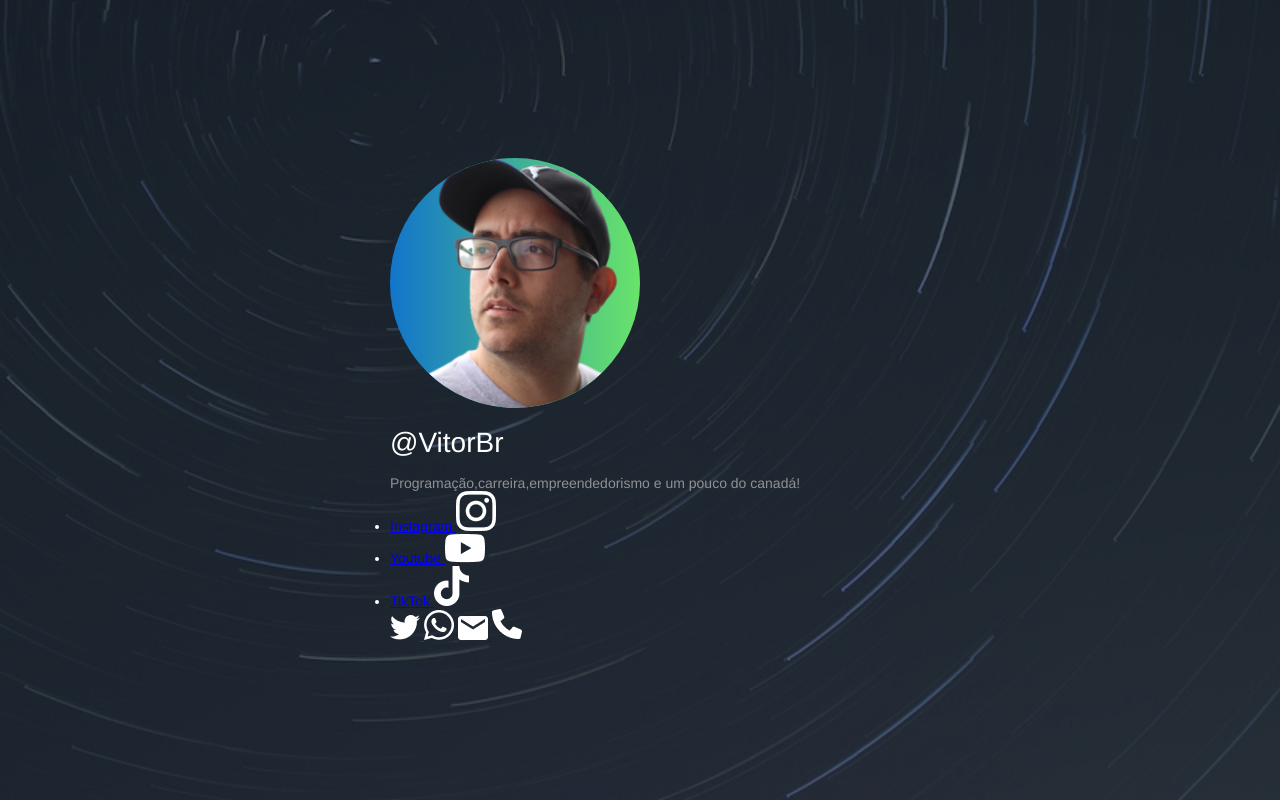
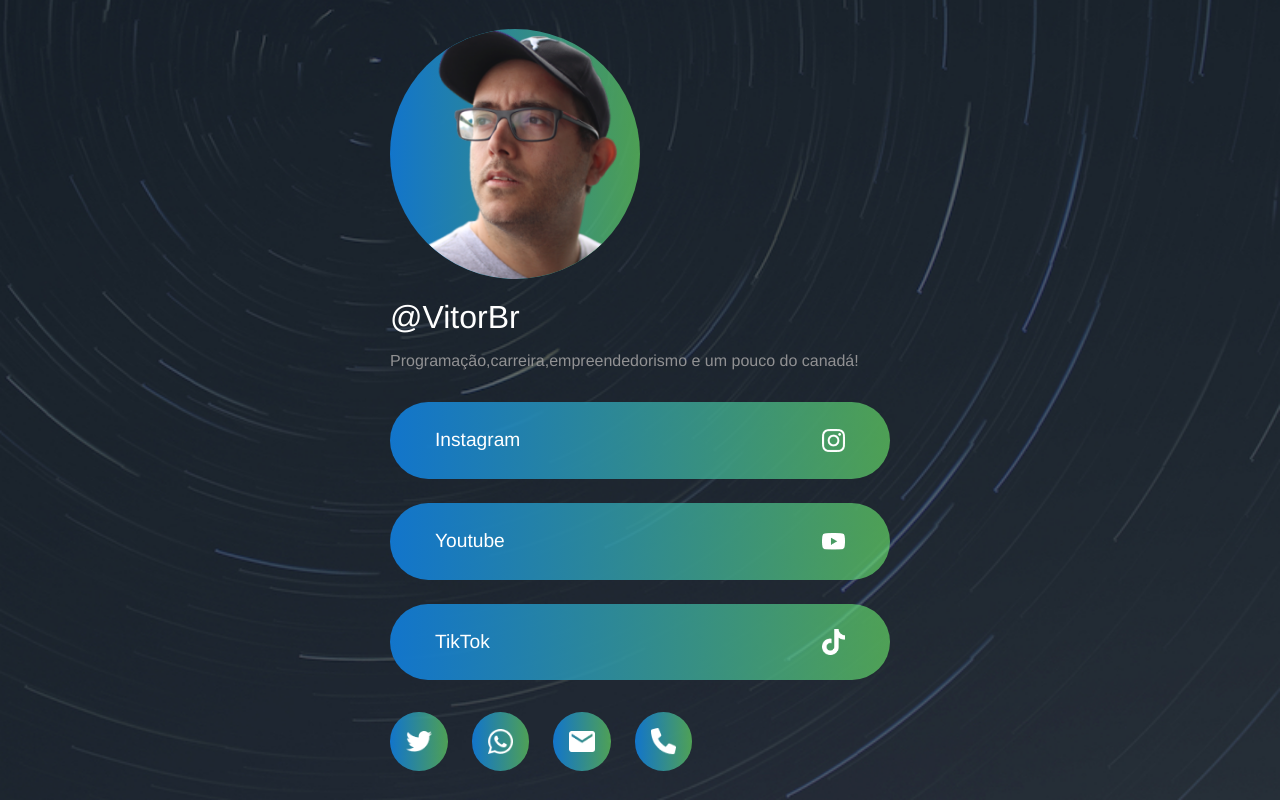
Before and after one commit to vitorquirino/html-5-e-css-3, a plain HTML site: page ex-48/index.html in a window 1280 px wide. Drawn offline with Linux system fonts and the light colour scheme.

Commit message:
atualização.

```diff
--- a/ex-48/index.html
+++ b/ex-48/index.html
@@ -15,23 +15,23 @@
             <p class="description">Programação,carreira,empreendedorismo e um pouco do canadá!</p>
         </header>
 
-        <ul>
-            <li>
-                <a href="https://www.instagram.com/_.vitorbr/" target="_blank">
+        <ul class="list">
+            <li class="list-item gradient">
+                <a class="link" href="https://www.instagram.com/_.vitorbr/" target="_blank">
                     Instagram
                     <img src="img/instagram.png" alt="instagram">
                 </a>
             </li>
 
-            <li>
-                <a href="https://www.youtube.com/channel/UCY9ZMc5dBiW6n6aX_xnqjFQ" target="_blank">
+            <li class="list-item gradient">
+                <a class="link" href="https://www.youtube.com/channel/UCY9ZMc5dBiW6n6aX_xnqjFQ" target="_blank">
                     Youtube
                     <img src="img/youtube.png" alt="instagram">
                 </a>
             </li>
 
-            <li>
-                <a href="https://www.tiktok.com/@vitor_.br" target="_blank">
+            <li class="list-item gradient">
+                <a class="link" href="https://www.tiktok.com/@vitor_.br" target="_blank">
                     TikTok
                     <img src="img/tiktok.png" alt="instagram">
                 </a>
@@ -41,19 +41,19 @@
         </ul>
 
         <footer>
-            <a href="">
+            <a class="contact gradient" href="">
                 <img src="img/twitter.png" alt="twitter">
             </a>
 
-            <a href="">
+            <a class="contact gradient" href="">
                 <img src="img/whatsapp.png" alt="whatsapp">
             </a>
 
-            <a href="https://mail.google.com/mail/u/0/#inbox" target="_blank">
+            <a class="contact gradient" href="https://mail.google.com/mail/u/0/#inbox" target="_blank">
                 <img src="img/email.png" alt="email">
             </a>
 
-            <a href="">
+            <a class="contact gradient" href="">
                 <img src="img/phone.png" alt="phone">
             </a>
         </footer>
--- a/ex-48/style.css
+++ b/ex-48/style.css
@@ -37,7 +37,7 @@ body{
 }
 
 .gradient{
-    background: linear-gradient(to right,rgb(18, 117, 203), rgb(105, 228, 105));
+    background: linear-gradient(to right,rgb(18, 117, 203), rgba(105, 228, 105, 0.64));
 }
 
 .username{
@@ -50,3 +50,59 @@ body{
     font-size: 1em;
     color: #919193;
 }
+
+a{
+    color: white;
+    text-decoration: none;
+}
+
+.list{
+    list-style: none;
+    display: flex;
+    flex-direction: column;
+    margin: 2em 0;
+    gap: 1.5em;
+}
+
+.list-item{
+    font-size: 1.2em;
+
+    height: 4em;
+    border-radius: 2em;
+    display: flex;
+}
+
+.link{
+    padding: 0 45px;
+    display: flex;
+    justify-content: space-between;
+    align-items: center;
+    flex-grow: 1;
+}
+
+.link>img{
+    width: 1.2em;
+}
+
+footer{
+    display: flex;
+    gap: 1.5em;
+}
+
+.contact{
+    padding: 1em;
+    display: flex;
+    justify-content: center;
+    align-items: center;
+    border-radius: 50%;
+}
+
+.contact>img{
+    width: 1.6em;
+}
+
+@media screen and (min-width:815px) {
+    html{
+        font-size:16px ;
+    }
+}
```
